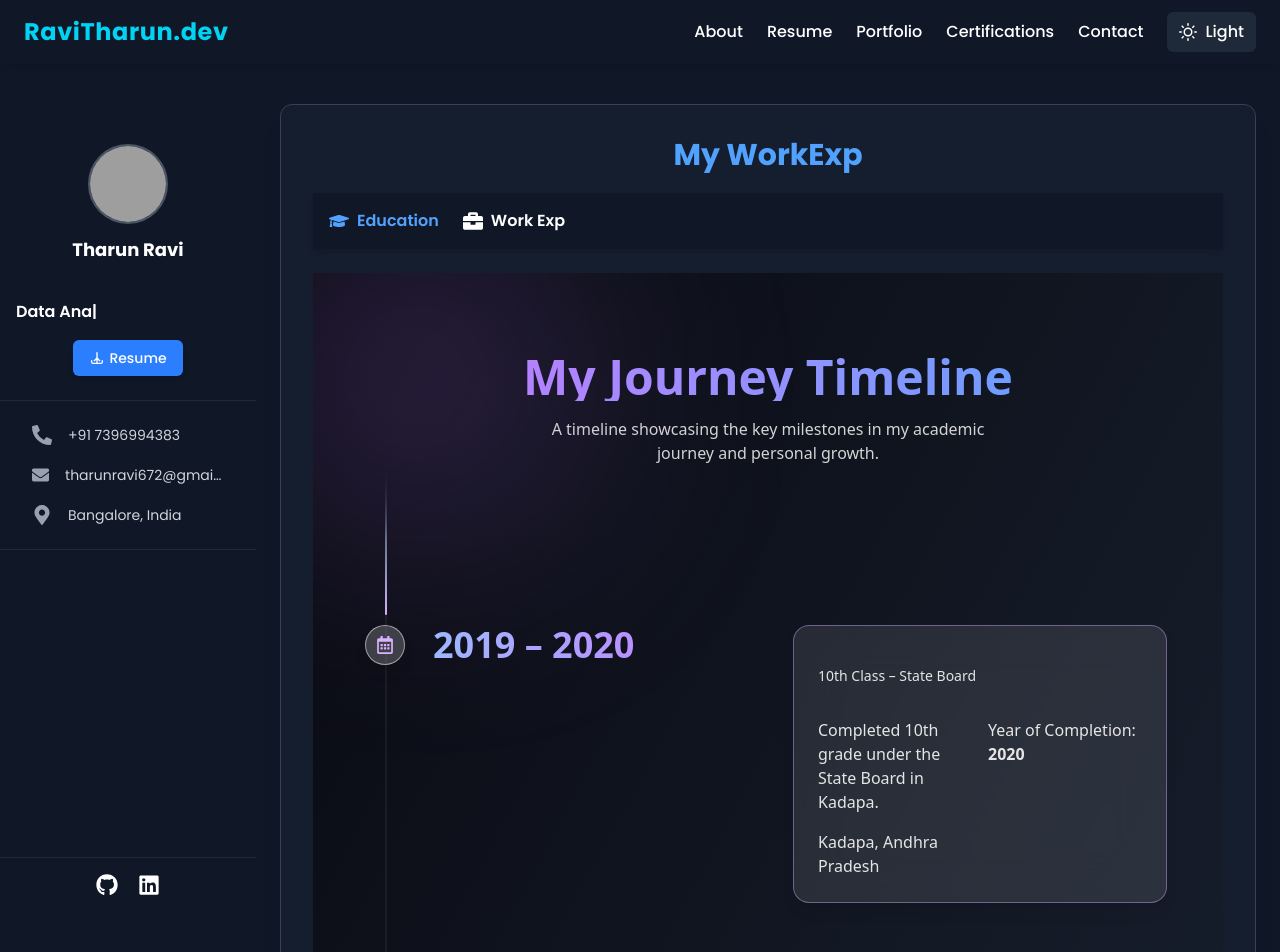
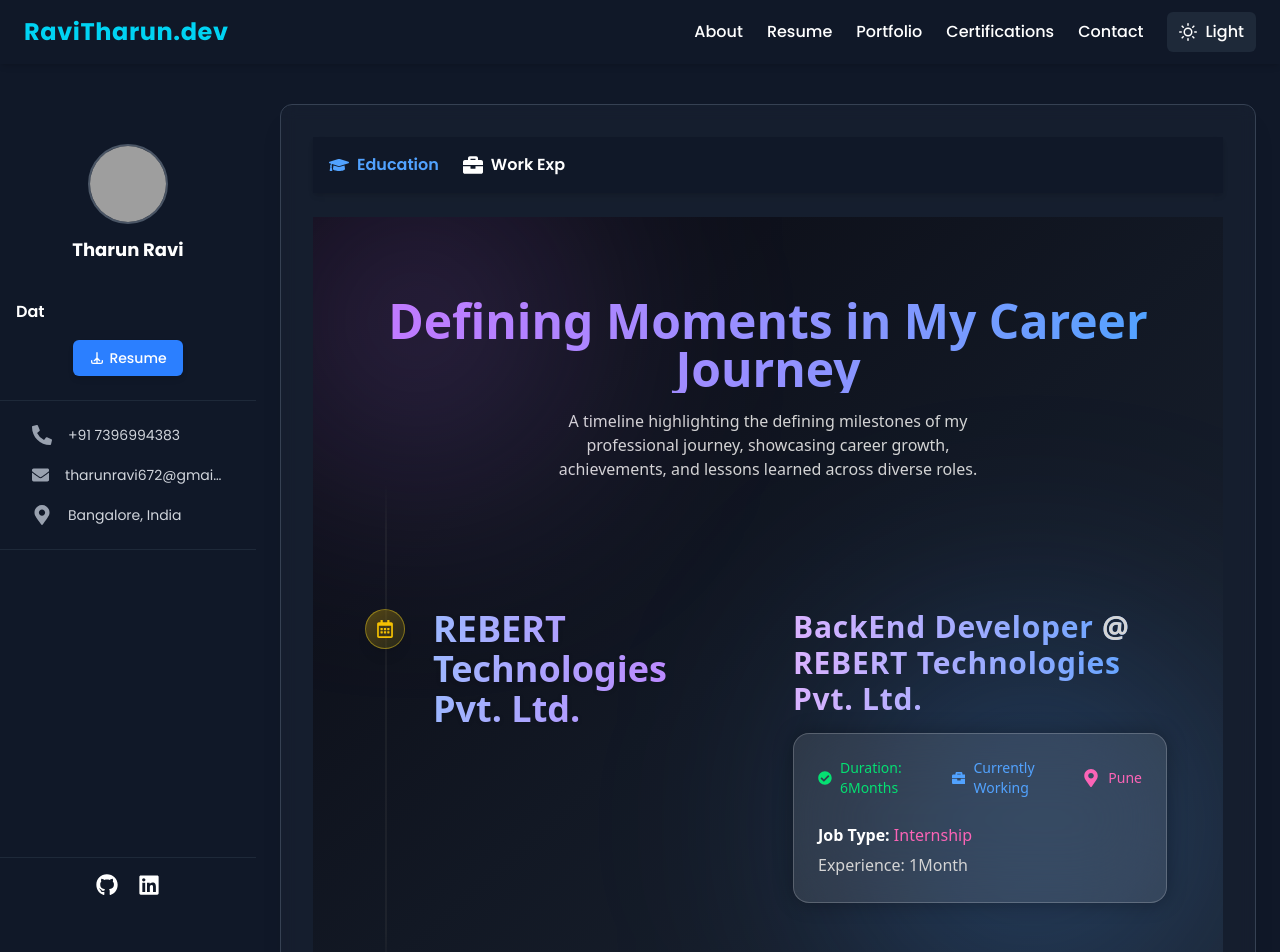
Before and after one commit to ravitharun/TharunProtifilo, a React (Vite) app in the folder Ui/: page /WorkExp in a window 1280 px wide. Shown: the top 952 px of the page. Built offline with nearby package versions, Linux system fonts and the light colour scheme; grey boxes are pictures that could not be loaded.

Commit message:
update the u

```diff
--- a/Ui/src/Components/MainNavbar.jsx
+++ b/Ui/src/Components/MainNavbar.jsx
@@ -9,11 +9,9 @@
 
 
 function MainNavbar({ isMobileOpen, setIsMobileOpen }) {
-  console.log("isMobileOpen", isMobileOpen)
   const location = useLocation(); // for active link
-  console.log(location,'location')
   const { theme, toggleTheme } = useContext(ThemeContext); // this should work now
-  console.log(theme,'theme')
+
 
 
   const menuItems = [
--- a/Ui/src/Components/TimelineDemo.jsx
+++ b/Ui/src/Components/TimelineDemo.jsx
@@ -86,7 +86,9 @@
       Role: "BackEnd Developer",
       JoBType: "Internship",
       Duration: "6Months",
+      IsWorking:true,
       Location: "Pune",
+      worktype:"Remote",
       Exp:"1Month"
 
     }
--- a/Ui/src/Pages/Resume.jsx
+++ b/Ui/src/Pages/Resume.jsx
@@ -43,9 +43,7 @@
 
                         {/* TIMELINE SECTION */}
                         <section className="bg-gray-800/40 border border-gray-700 p-6 md:p-8 rounded-xl shadow-xl backdrop-blur-sm">
-                            <h1 className="text-xl md:text-3xl font-bold text-blue-400 mb-5 text-center">
-                                My Journey Timeline
-                            </h1>
+
                             <MinNavbar Page={Page}></MinNavbar>
                             <br />
 
--- a/Ui/src/Pages/Timeline.jsx
+++ b/Ui/src/Pages/Timeline.jsx
@@ -1,21 +1,29 @@
 "use client";
 import { useScroll, useTransform, motion } from "motion/react";
 import React, { useEffect, useRef, useState } from "react";
+
+
 import {
+  FaBriefcase,
+  FaRegCalendarAlt,
   FaCheckCircle,
-  FaRegCalendarAlt,
   FaGraduationCap,
   FaMapMarkerAlt,
+  FaBook,
+  FaUniversity,
+  FaStar,
+  FaSchool,
+  FaMedal,
 } from "react-icons/fa";
+
 import { useLocation } from "react-router-dom";
 
 export const Timeline = ({ data, Work }) => {
-  // console.log(JSON.stringify(Work,2,null), 'WorkExp fromTimeline.jsx ')
   const ref = useRef(null);
   const containerRef = useRef(null);
   const [height, setHeight] = useState(0);
-const location=useLocation('')
-console.log(location.pathname,"location.pathname")
+  const location = useLocation("");
+
   useEffect(() => {
     if (ref.current) {
       const rect = ref.current.getBoundingClientRect();
@@ -39,8 +47,8 @@
       ref={containerRef}
     >
       {/* Decorative lights */}
-      <div className="absolute -top-10 -left-10 w-72 h-72 rounded-full bg-purple-400/25 blur-[120px]"></div>
-      <div className="absolute bottom-0 right-0 w-96 h-96 rounded-full bg-blue-400/25 blur-[120px]"></div>
+      <div className="absolute -top-10 -left-10 w-72 h-72 rounded-full bg-purple-400/25 blur-[120px]" />
+      <div className="absolute bottom-0 right-0 w-96 h-96 rounded-full bg-blue-400/25 blur-[120px]" />
 
       {/* Header */}
       <div className="max-w-7xl mx-auto pt-20 px-4 md:px-8">
@@ -49,81 +57,209 @@
           bg-gradient-to-r from-purple-400 to-blue-400
           bg-clip-text text-transparent font-extrabold text-center"
         >
-          My Journey Timeline
+          {location.pathname === "/WorkExp"
+            ? "Defining Moments in My Career Journey"
+            : "Tracing My Educational Growth"}
         </h2>
 
         <p className="text-neutral-300 text-sm md:text-base max-w-md mx-auto text-center">
-          A timeline showcasing the key milestones in my academic journey and personal growth.
+          {location.pathname === "/WorkExp"
+            ? "A timeline highlighting the defining milestones of my professional journey, showcasing career growth, achievements, and lessons learned across diverse roles."
+            : "A timeline showcasing the key milestones in my academic journey and personal growth."}
         </p>
       </div>
 
-
       {/* Timeline */}
       <div ref={ref} className="relative max-w-7xl mx-auto pb-20">
+        {location.pathname === "/WorkExp" ? (
+          <>
+            {Work.map((item, index) => (
+              <div
+                key={index}
+                className="flex justify-start pt-14 md:pt-32 md:gap-10 relative"
+              >
+                {/* LEFT LABEL */}
+                <div className="sticky z-40 top-36 self-start max-w-xs lg:max-w-sm md:w-full">
+                  <div
+                    className="h-10 w-10 absolute left-3 rounded-full
+        bg-gradient-to-br from-yellow-400/30 to-yellow-300/10
+        backdrop-blur-xl border border-yellow-300/40
+        shadow-lg flex items-center justify-center animate-pulse"
+                  >
+                    <FaRegCalendarAlt className="text-yellow-400 text-lg" />
+                  </div>
+
+                  <h3
+                    className="hidden md:block text-xl md:text-4xl font-extrabold
+        bg-gradient-to-r from-blue-300 to-purple-400
+        text-transparent bg-clip-text pl-20 drop-shadow-sm"
+                  >
+                    {item.CompanyName}
+                  </h3>
+                </div>
+
+                {/* RIGHT CONTENT CARD */}
+                <div className="relative pl-20 pr-4 md:pl-4 w-full">
+                  {/* Job heading */}
+                  <h3
+                    className="text-2xl md:text-3xl mb-4 font-bold
+        bg-gradient-to-r from-purple-300 to-blue-400
+        text-transparent bg-clip-text tracking-wide"
+                  >
+                    {item.Role} <span className="text-neutral-300">@</span> {item.CompanyName}
+                  </h3>
+
+                  {/* CARD */}
+                  <div
+                    className="p-6 rounded-2xl
+        bg-white/10 backdrop-blur-2xl
+        border border-white/20
+        shadow-[0_0_20px_rgba(0,0,0,0.3)]
+        hover:border-purple-300/40 hover:shadow-purple-500/20
+        transition-all duration-500
+        text-neutral-200 leading-relaxed space-y-4
+        group"
+                  >
+                    {/* ICON ROW */}
+                    <div className="flex flex-col md:flex-row md:items-center gap-4">
+                      <div className="flex items-center gap-2 text-green-400">
+                        <FaCheckCircle className="text-lg group-hover:scale-110 transition" />
+                        <span className="text-sm">
+                          Duration: {item.Duration}
+                        </span>
+                      </div>
+
+                      {item.IsWorking && (
+                        <div className="flex items-center gap-2 text-blue-400">
+                          <FaBriefcase className="text-lg group-hover:scale-110 transition" />
+                          <span className="text-sm">Currently Working</span>
+                        </div>
+                      )}
+
+                      <div className="flex items-center gap-2 text-pink-400">
+                        <FaMapMarkerAlt className="text-lg group-hover:scale-110 transition" />
+                        <span className="text-sm">{item.Location}</span>
+                      </div>
+                    </div>
+
+                    {/* CONTENT */}
+                    <div className="pt-2 space-y-1">
+                      <p className="text-pink-400">
+                        <span className="text-white font-semibold">Job Type:</span>{" "}
+                        {item.JoBType}
+                      </p>
+                      <p className="text-neutral-300 font-medium">
+                        Experience: {item.Exp}
+                      </p>
+                    </div>
+                  </div>
+                </div>
+              </div>
+            ))}
+          </>
+        ) : (
+          <>
            {data.map((item, index) => (
   <div key={index} className="flex justify-start pt-10 md:pt-40 md:gap-10">
 
-            {/* LEFT YEAR LABEL */}
+    {/* LEFT LABEL */}
     <div className="sticky z-40 top-40 self-start max-w-xs lg:max-w-sm md:w-full">
-              <div className="h-10 absolute left-3 w-10 rounded-full
+      <div
+        className="h-10 absolute left-3 w-10 rounded-full
         bg-white/20 backdrop-blur-xl border border-white/50
-              shadow-lg flex items-center justify-center">
-                <FaRegCalendarAlt className="text-purple-300 text-lg" />
+        shadow-lg flex items-center justify-center"
+      >
+        <FaRegCalendarAlt className="text-yellow-400 text-lg" />
       </div>
 
-              <h3 className="hidden md:block text-xl md:text-4xl font-extrabold
-              bg-gradient-to-r from-blue-300 to-purple-400 text-transparent bg-clip-text pl-20">
+      <h3
+        className="hidden md:block text-xl md:text-4xl font-extrabold
+        bg-gradient-to-r from-blue-300 to-purple-400 text-transparent bg-clip-text pl-20"
+      >
         {item.title}
       </h3>
     </div>
 
-            {/* RIGHT SIDE CONTENT */}
+    {/* RIGHT CONTENT */}
     <div className="relative pl-20 pr-4 md:pl-4 w-full">
-              <h3 className="md:hidden block text-2xl mb-4 font-bold
-              bg-gradient-to-r from-blue-300 to-purple-400 text-transparent bg-clip-text text-white">
-                {item.title}
+
+      {/* Title with Icon */}
+      <h3
+        className="flex items-center gap-3 text-2xl mb-4 font-bold
+        bg-gradient-to-r from-purple-300 to-blue-400
+        text-transparent bg-clip-text"
+      >
+        <FaBook /> {item.title}
       </h3>
 
-              <div className="p-6 rounded-2xl
+      <div
+        className="p-6 rounded-2xl
         bg-white/10 backdrop-blur-xl
         border border-purple-300/40
-              shadow-lg hover:border-purple-400/70 hover:shadow-purple-400/20
+        shadow-lg hover:border-blue-400/70 hover:shadow-blue-400/20
         transition-all duration-300
-              text-neutral-200 leading-relaxed space-y-4">
+        text-neutral-200 leading-relaxed space-y-4"
+      >
 
-                {/* ICON + DYNAMIC TEXT ROW */}
-                <div className="flex flex-col md:flex-row md:items-center gap-4 text-purple-300">
+        {/* ICON ROW */}
+        <div className="flex flex-col md:flex-row md:items-center gap-4">
 
           {item.achievement && (
-                    <div className="flex items-center gap-2">
-                      <FaCheckCircle className="text-lg" />
+            <div className="flex items-center gap-2 text-green-400">
+              <FaMedal className="text-lg" />
               <span className="text-sm">{item.achievement}</span>
             </div>
           )}
 
           {item.education && (
-                    <div className="flex items-center gap-2">
+            <div className="flex items-center gap-2 text-purple-400">
               <FaGraduationCap className="text-lg" />
               <span className="text-sm">{item.education}</span>
             </div>
           )}
 
+          {item.board && (
+            <div className="flex items-center gap-2 text-blue-400">
+              <FaSchool className="text-lg" />
+              <span className="text-sm">{item.board}</span>
+            </div>
+          )}
+
           {item.location && (
-                    <div className="flex items-center gap-2">
+            <div className="flex items-center gap-2 text-pink-400">
               <FaMapMarkerAlt className="text-lg" />
               <span className="text-sm">{item.location}</span>
+            </div>
+          )}
+
+          {item.score && (
+            <div className="flex items-center gap-2 text-yellow-400">
+              <FaStar className="text-lg" />
+              <span className="text-sm">{item.score}</span>
+            </div>
+          )}
+
+          {item.department && (
+            <div className="flex items-center gap-2 text-cyan-300">
+              <FaUniversity className="text-lg" />
+              <span className="text-sm">{item.department}</span>
             </div>
           )}
 
         </div>
 
         {/* CONTENT */}
-                <p>{item.content}</p>
+        <p className="text-neutral-300 text-sm leading-relaxed">
+          {item.content}
+        </p>
+
       </div>
     </div>
-
   </div>
 ))}
+
+          </>
+        )}
 
         {/* Scroll Line */}
         <div
@@ -135,11 +271,10 @@
           <motion.div
             style={{ height: heightTransform, opacity: opacityTransform }}
             className="absolute inset-x-0 top-0 w-[2px]
-            bg-gradient-to-t from-purple-300 via-blue-200 to-transparent rounded-full"
+            bg-gradient-to-t from-purple-300 via-blue-300 to-transparent"
           />
         </div>
-
       </div>
     </div>
   );
-};
+}
--- a/Ui/src/Pages/WorkExp.jsx
+++ b/Ui/src/Pages/WorkExp.jsx
@@ -43,10 +43,10 @@
 
                         {/* TIMELINE SECTION */}
                         <section className="bg-gray-800/40 border border-gray-700 p-6 md:p-8 rounded-xl shadow-xl backdrop-blur-sm">
-                            <h1 className="text-xl md:text-3xl font-bold text-blue-400 mb-5 text-center">
-                                My WorkExp
-                            </h1>
+                           <center>
+
                             <MinNavbar Page={Page}></MinNavbar>
+                           </center>
                             <br />
 
                             <TimelineDemo />
```
Also changed, not shown: Ui/src/Components/MinNavbar.jsx (+4 -4 lines). Lines whose indentation alone changed are shown as unchanged.
